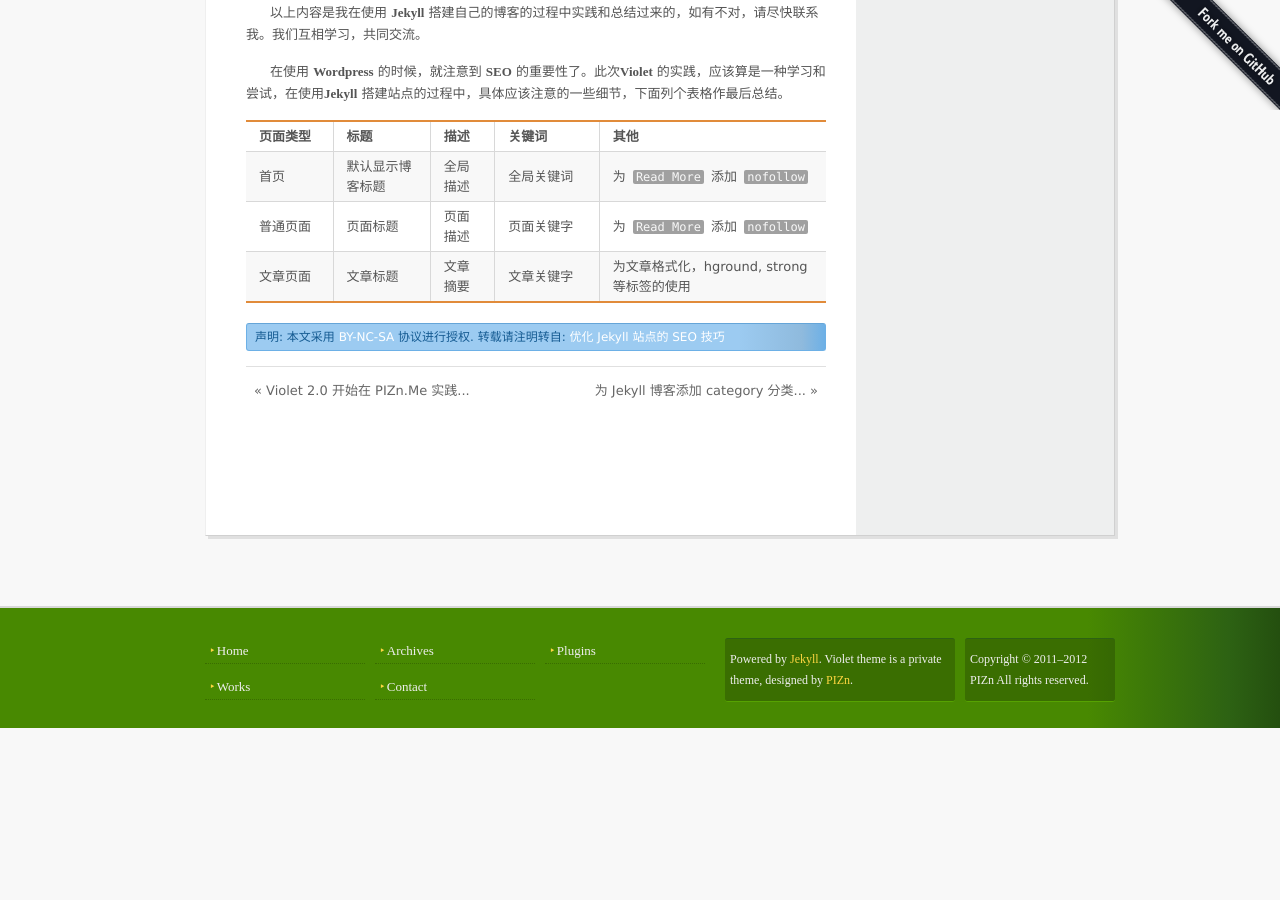
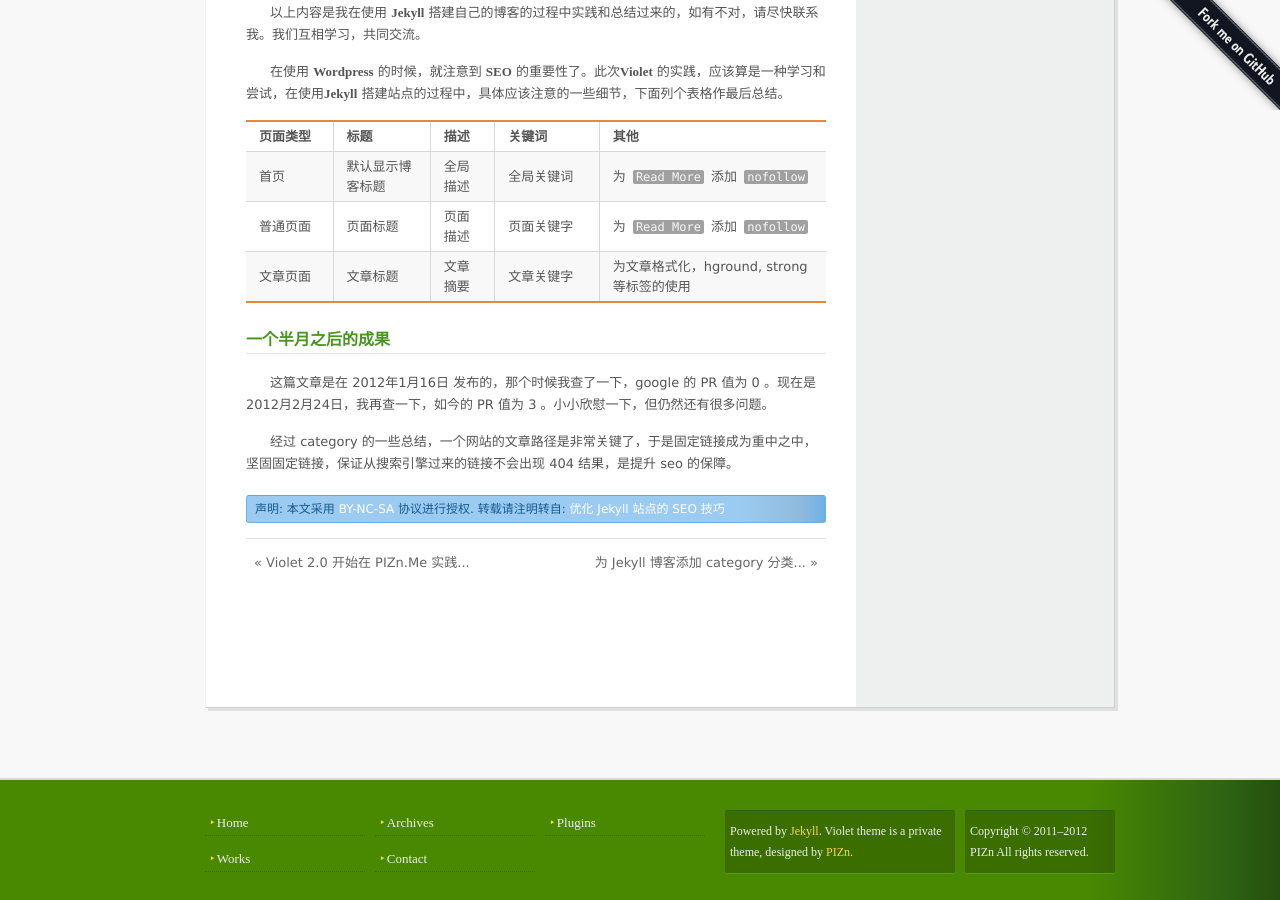
Before and after one commit to pizn/pizn.github.com, a Jekyll site: the page built from _posts/2012-01-16-the-seo-for-jekyll-blog.md, in a window 1280 px wide and 900 px high, scrolled down 1983 px. Built offline with Jekyll 4.4.1, drawn with Linux system fonts in a browser that asks for light colours; Markdown is read by kramdown in place of the engine named in the settings; comment, search, counter and statistics services are not loaded; before the commit the page ends 2711 px from its top, so only the background shows below that.

Commit message:
update post

```diff
--- a/_posts/2012-01-16-the-seo-for-jekyll-blog.md
+++ b/_posts/2012-01-16-the-seo-for-jekyll-blog.md
@@ -98,3 +98,9 @@ keywords: Jekyll, SEO, title, blog, site, google, violet, GitHub, 搜索引擎,
         </tr>
     </tbody>
 </table>
+
+###一个半月之后的成果
+
+这篇文章是在 2012年1月16日 发布的，那个时候我查了一下，google 的 PR 值为 0 。现在是 2012月2月24日，我再查一下，如今的 PR 值为 3 。小小欣慰一下，但仍然还有很多问题。
+
+经过 category 的一些总结，一个网站的文章路径是非常关键了，于是固定链接成为重中之中，坚固固定链接，保证从搜索引擎过来的链接不会出现 404 结果，是提升 seo 的保障。
```
